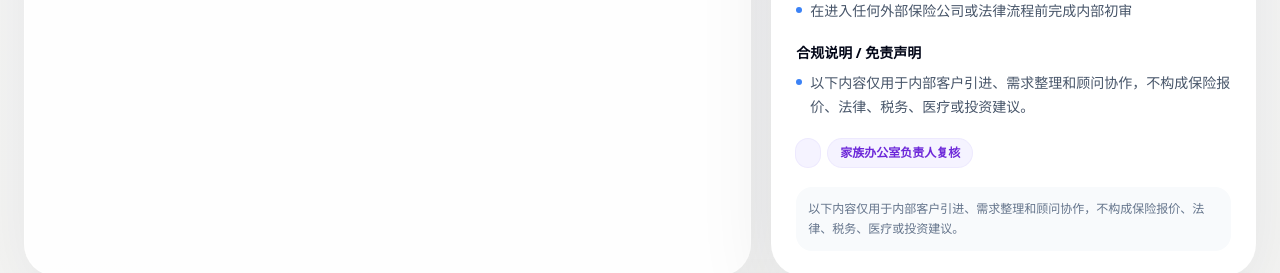
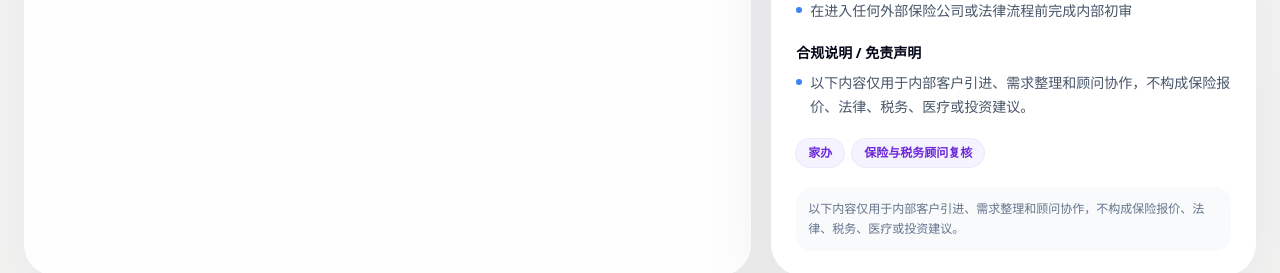
Before and after one commit to JinjiLI-0725/family-office-agent-demo, a Next.js app: page /family-office-agent in a window 1280 px wide. Shown: the part 2120-2393 px from the top of the page. Built offline with nearby package versions, Linux system fonts and the light colour scheme.

Commit message:
Fix client intake page copy typing

```diff
--- a/src/components/family-office-agent/FamilyOfficeAgentPage.tsx
+++ b/src/components/family-office-agent/FamilyOfficeAgentPage.tsx
@@ -88,14 +88,19 @@ export function FamilyOfficeAgentPage() {
   });
   const [selectedRiskFlags, setSelectedRiskFlags] = useState<RiskFlagKey[]>(["beneficiaryUpdate", "crossBorder"]);
 
-  const copy = uiCopy[lang];
+  const copy = uiCopy[lang] as Record<string, string>;
   const selectedPrompt = useMemo(
     () => prompts.find((prompt) => prompt.id === selectedPromptId) ?? prompts[0],
     [selectedPromptId],
   );
   const response = agentResponses[selectedPromptId];
   const steps = agentRuns[selectedPromptId];
-  const reviewChips = reviewChipKeys[selectedPromptId].map((key) => copy[key]);
+  const reviewChips = response.memoReview?.[lang]
+    ? response.memoReview[lang]
+        .split(/[、/,]+/)
+        .map((item) => item.trim())
+        .filter(Boolean)
+    : [];
   const runId = `#FO-RUN-${String(18 + runCount).padStart(3, "0")}`;
   const executionMessages = [copy.classifyingRequest, copy.scanningRecords, copy.checkingMissing, copy.briefGenerated];
 
```
